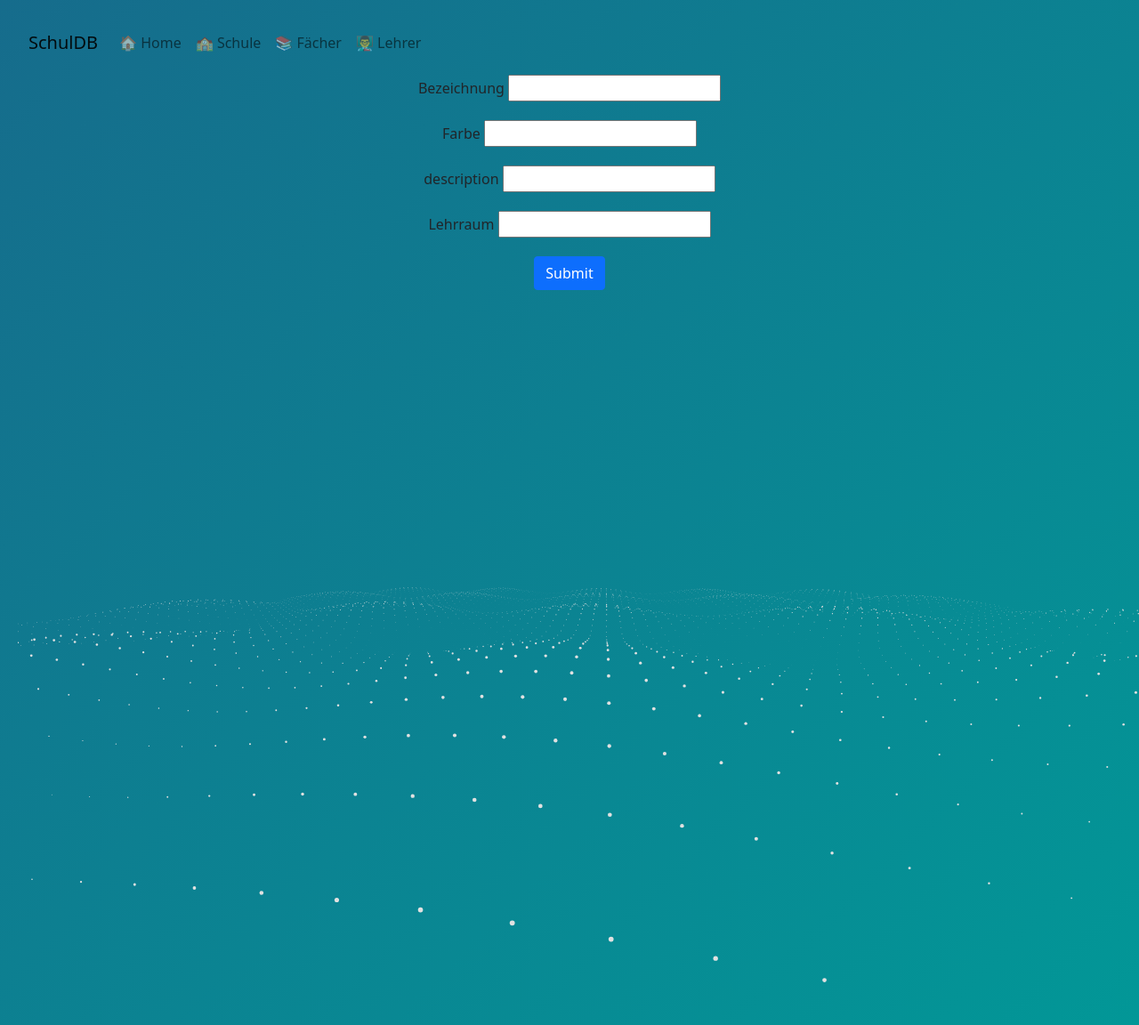
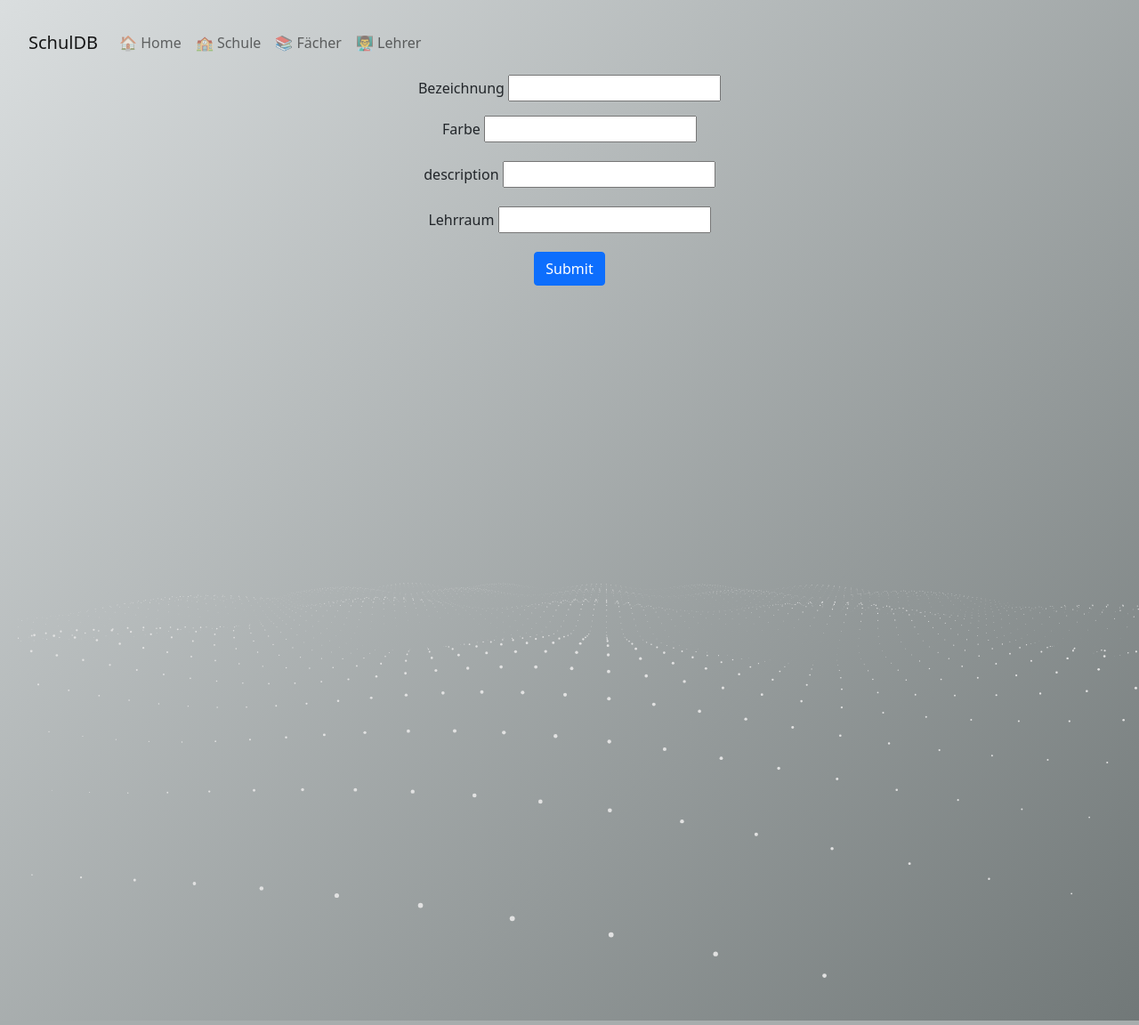
Before and after one commit to SPL21GL/FL_FalskProjekt, a Flask app: page /faecher/add in a window 1280 px wide. Shown: the whole page at 89% size. Run offline with Flask 2, Linux system fonts and the light colour scheme; data that the repository does not hold is empty; some libraries are stand-ins or nearby versions.

Commit message:
minor chnages

```diff
--- a/static/FlaskProject.js
+++ b/static/FlaskProject.js
@@ -1,6 +1,5 @@
 function deleteSchul(button)
 {
-    console.log(button)
     if(window.confirm("Wollen Sie die Schule wirklich löschen"))
     {
         button.form.submit(this);
@@ -9,7 +8,6 @@ function deleteSchul(button)
 
 function deleteLehrer(button)
 {
-    console.log(button)
     if(window.confirm("Wollen Sie diesen Lehrer wirklich löschen"))
     {
         button.form.submit(this);
@@ -18,7 +16,6 @@ function deleteLehrer(button)
 
 function deleteFach(button)
 {
-    console.log(button)
     if(window.confirm("Wollen Sie dieses Fach wirklich löschen"))
     {
         button.form.submit(this);
--- a/templates/base.html
+++ b/templates/base.html
@@ -61,6 +61,19 @@
    </body>
  </html>
 
+<style>
+
+</style>
+
+
+
+
+
+
+
+
+
+
 
  <style>
     body {
@@ -68,12 +81,12 @@
     filter: progid: DXImageTransform.Microsoft.gradient(gradientType=1, startColorstr='#003073', endColorstr='#029797');
     background-image: url(//img.alicdn.com/tps/TB1d.u8MXXXXXXuXFXXXXXXXXXX-1900-790.jpg);
     background-size: 100%;
-    background-image: -webkit-gradient(linear, 0 0, 100% 100%, color-stop(0, #166c8c), color-stop(100%, #029797));
-    background-image: -webkit-linear-gradient(135deg, #166c8c, #029797);
-    background-image: -moz-linear-gradient(45deg, #166c8c, #029797);
-    background-image: -ms-linear-gradient(45deg, #166c8c 0, #029797 100%);
-    background-image: -o-linear-gradient(45deg, #166c8c, #029797);
-    background-image: linear-gradient(135deg, #166c8c, #029797);
+    background-image: -webkit-gradient(linear, 0 0, 100% 100%, color-stop(0, #dadedf), color-stop(100%, #717878));
+    background-image: -webkit-linear-gradient(135deg, #dadedf, #717878);
+    background-image: -moz-linear-gradient(45deg, #dadedf, #717878);
+    background-image: -ms-linear-gradient(45deg, #dadedf 0, #717878 100%);
+    background-image: -o-linear-gradient(45deg, #dadedf, #717878);
+    background-image: linear-gradient(135deg, #dadedf, #717878);
     text-align: center;
     margin: 0px;
     overflow: hidden;
--- a/templates/faecherHTML/faecher_add.html
+++ b/templates/faecherHTML/faecher_add.html
@@ -7,7 +7,7 @@
 
 
     <div class="mb-3">
-        <label for="Bezeichnung" class="form-label">Bezeichnung</label>
+        <label for="Bezeichnung" class="lable-name">Bezeichnung</label>
         {{form.Bzeichnung()}}
     </div>
 
@@ -32,4 +32,6 @@
     <button type="submit" class="btn btn-primary">Submit</button>
 </form>
 
+
+
 {%endblock%}
```
